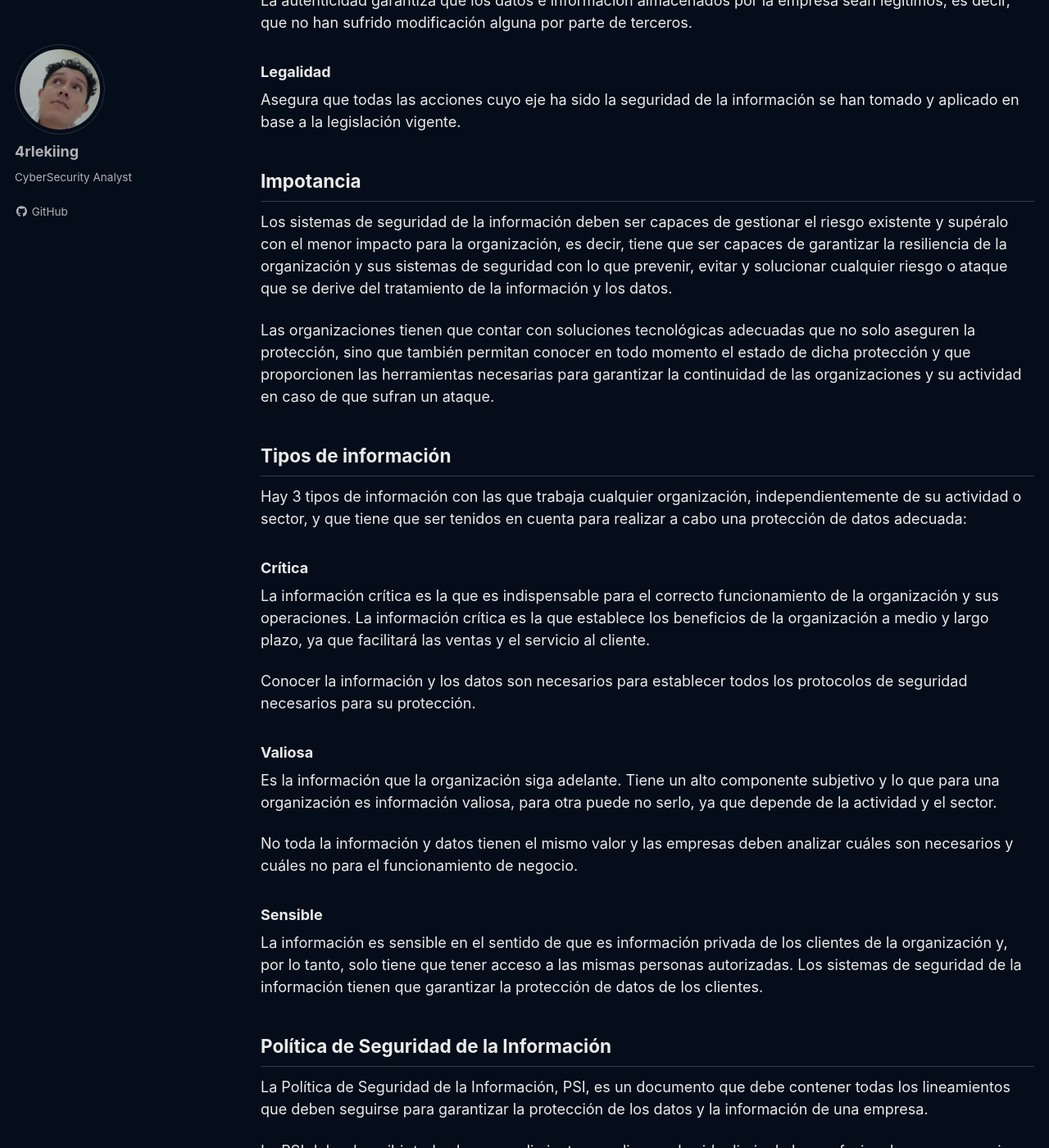
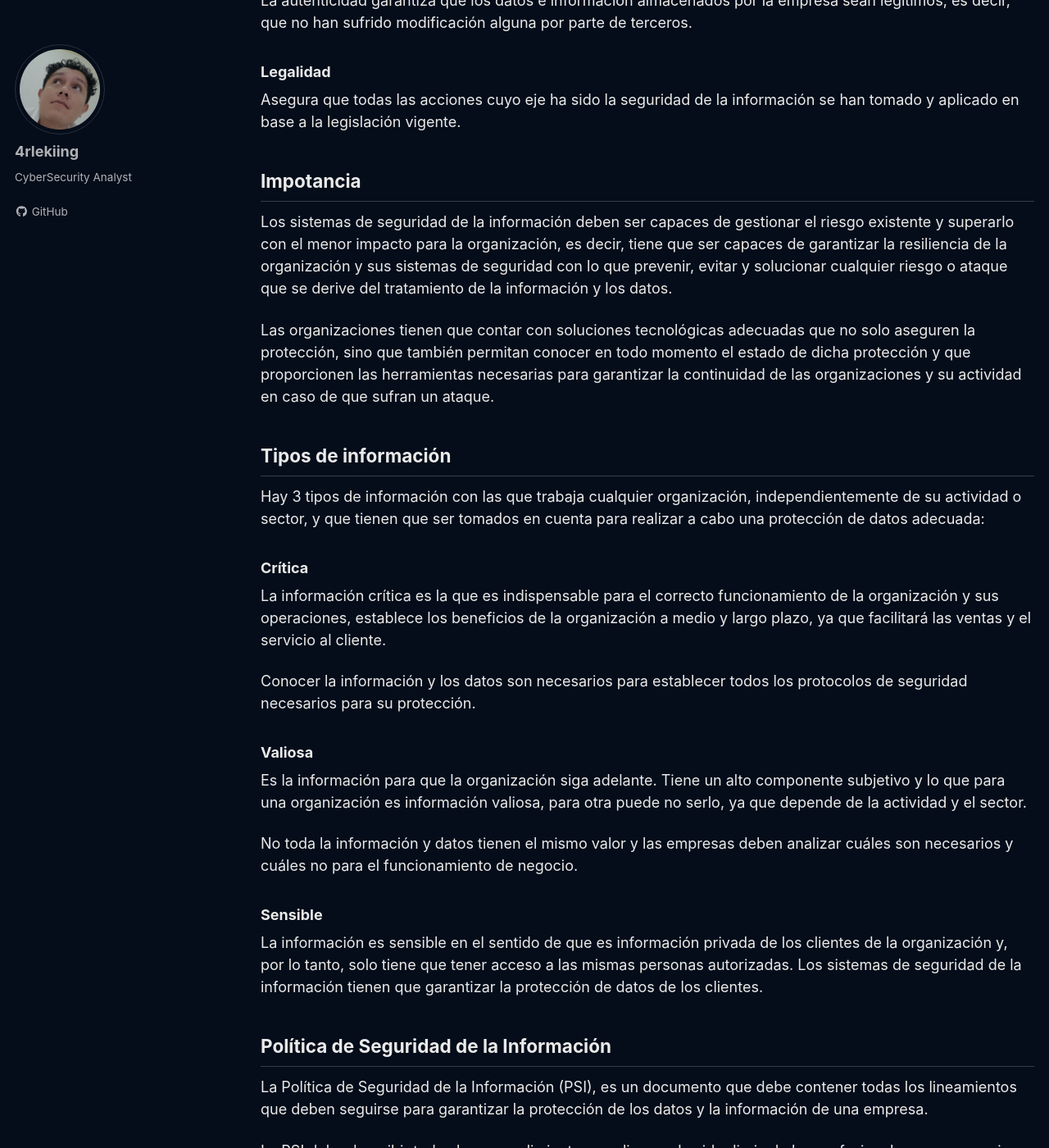
Before and after one commit to 4rleking/4rleking.github.io, a Jekyll site: the page built from _posts/2023-07-20-Seguridad.md, in a window 1280 px wide and 1400 px high, scrolled down 2663 px. Shown: the whole window at 82% size. Built offline with Jekyll 4.4.1, drawn with Linux system fonts in a browser that asks for light colours; cached includes are drawn as plain includes; a script that is not in the unit is left out; some of the changed text lies outside the part shown.

Commit message:
Update 2023-07-20-Seguridad.md

```diff
--- a/_posts/2023-07-20-Seguridad.md
+++ b/_posts/2023-07-20-Seguridad.md
@@ -69,23 +69,23 @@
 
 ## Impotancia
 
-Los sistemas de seguridad de la información deben ser capaces de gestionar el riesgo existente y supéralo con el menor impacto para la organización, es decir, tiene que ser capaces de garantizar la resiliencia de la organización y sus sistemas de seguridad con lo que prevenir, evitar y solucionar cualquier riesgo o ataque que se derive del tratamiento de la información y los datos.
+Los sistemas de seguridad de la información deben ser capaces de gestionar el riesgo existente y superarlo con el menor impacto para la organización, es decir, tiene que ser capaces de garantizar la resiliencia de la organización y sus sistemas de seguridad con lo que prevenir, evitar y solucionar cualquier riesgo o ataque que se derive del tratamiento de la información y los datos.
 
 Las organizaciones tienen que contar con soluciones tecnológicas adecuadas que no solo aseguren la protección, sino que también permitan conocer en todo momento el estado de dicha protección y que proporcionen las herramientas necesarias para garantizar la continuidad de las organizaciones y su actividad en caso de que sufran un ataque.
 
 ## Tipos de información
 
-Hay 3 tipos de información con las que trabaja cualquier organización, independientemente de su actividad o sector, y que tiene que ser tenidos en cuenta para realizar a cabo una protección de datos adecuada:
+Hay 3 tipos de información con las que trabaja cualquier organización, independientemente de su actividad o sector, y que tienen que ser tomados en cuenta para realizar a cabo una protección de datos adecuada:
 
 ### Crítica
 
-La información crítica es la que es indispensable para el correcto funcionamiento de la organización y sus operaciones. La información crítica es la que establece los beneficios de la organización a medio y largo plazo, ya que facilitará las ventas y el servicio al cliente.
+La información crítica es la que es indispensable para el correcto funcionamiento de la organización y sus operaciones, establece los beneficios de la organización a medio y largo plazo, ya que facilitará las ventas y el servicio al cliente.
 
 Conocer la información y los datos son necesarios para establecer todos los protocolos de seguridad necesarios para su protección.
 
 ### Valiosa
 
-Es la información que la organización siga adelante. Tiene un alto componente subjetivo y lo que para una organización es información valiosa, para otra puede no serlo, ya que depende de la actividad y el sector.
+Es la información para que la organización siga adelante. Tiene un alto componente subjetivo y lo que para una organización es información valiosa, para otra puede no serlo, ya que depende de la actividad y el sector.
 
 No toda la información y datos tienen el mismo valor y las empresas deben analizar cuáles son necesarios y cuáles no para el funcionamiento de negocio.
 
@@ -95,7 +95,7 @@
 
 ## Política de Seguridad de la Información
 
-La Política de Seguridad de la Información, PSI, es un documento que debe contener todas los lineamientos que deben seguirse para garantizar la protección de los datos y la información de una empresa.
+La Política de Seguridad de la Información (PSI), es un documento que debe contener todas los lineamientos que deben seguirse para garantizar la protección de los datos y la información de una empresa.
 
 La PSI debe describir todos los procedimientos a aplicar en la vida diaria de los profesionales para prevenir ataques o fuga de datos, así como también indicar qué tecnologías de seguridad hay que utilizar, cuáles serán las sanciones para quienes incumplan con las pautas, y cualquier otro lineamiento relacionado.
 
@@ -172,14 +172,14 @@
 ## Amenazas de seguridad de la información comunes
 
 * `Ataque de amenaza persistente avanzada (APT)`: Un ciberataque sofisticado que se da durante un período prolongado de tiempo durante el que un atacante (o grupo de atacantes) no detectado obtiene acceso a la red y datos de la empresa.
-* `Red de robots (botnet)`: Derivado del término "robot network", una botnet conforma una red de dispositivos conectados que un atacante infecta con código malicioso y controla de forma remota.
+* `Red de robots (botnet)`: Derivado del término "robot network", una botnet conforma una red de dispositivos conectados el cual un atacante infecta con código malicioso y los controla de forma remota.
 * `Ataques de denegación de servicio distribuidos (DDoS)`: Los ataques DDoS usan redes de robots (botnets) para sobrecargar el sitio web o aplicación de una organización, lo que resulta en un bloqueo o denegación de servicio a los usuarios o visitantes válidos.
 * `Ataque de descarga oculta`: Un fragmento de código malicioso que se descarga automáticamente en el dispositivo de un usuario tras visitar una página web y que hace que el usuario sea vulnerable a otras amenazas de seguridad.
 * `Kit de vulnerabilidad de seguridad`: Un conjunto integral de herramientas que usan vulnerabilidades de seguridad para detectar otras que les permitan infectar dispositivos con malware.
-* `Amenaza interna`: Existe la posibilidad de que alguien interno a la organización aproveche (consciente o inconscientemente) el acceso autorizado para dañar o hacer vulnerables los sistemas, redes y datos de la organización.
+* `Amenaza interna`: Existe la posibilidad de que alguien (empleado) interno a la organización aproveche (consciente o inconscientemente) el acceso autorizado para dañar o hacer vulnerables los sistemas, redes y datos de la organización.
 * `Ataque tipo Man-in-the-middle (MitM)`: Un atacante malicioso interrumpe una línea de comunicación o transferencia de datos haciéndose pasar por un usuario válido para robar información o datos.
 * `Ataque de phishing`: Los ataques de phishing se hacen pasar por organizaciones o usuarios legítimos para robar información por correo, mensaje de texto u otros métodos de comunicación.
-* `Ransomware`: Un ataque de extorsión por malware que cifra la información de una organización o persona impidiendo el acceso hasta que se pague un rescate.
+* `Ransomware`: Un ataque de extorsión por malware que cifra la información de una organización o persona impidiendo el acceso hasta que se pague un rescate (Bitcoin o Monero).
 * `Ingeniería social`: Ciberataques que tienen su origen en interacciones humanas. El atacante se gana la confianza de la víctima a través de un señuelo, scareware o phishing, recoge información personal y la usa para llevar a cabo un ataque.
 * `Ataque en redes sociales`: Ciberataques que tienen como objetivo plataformas de redes sociales, aprovechándolas como mecanismo de entrega o para robar información y datos de los usuarios.
 * `Virus y gusanos`: Malware malicioso indetectable que puede replicarse a sí mismo a lo largo de la red o sistema de un usuario.
```
Also changed, not shown: other parts of _posts/2023-07-20-Seguridad.md (+2 -0 lines).
